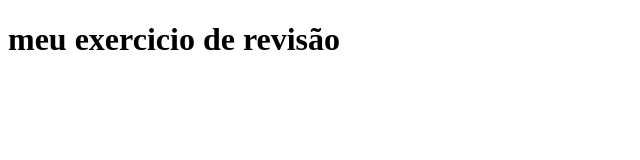
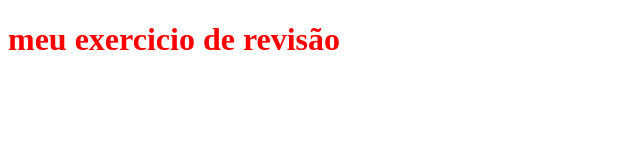
Before and after one commit to Amorim-creator/meu-trabalho-02, a website: page public/index.html in a window 1280 px wide. Shown: the whole page, without its empty margins (0-640 px from the left). Drawn offline with Linux system fonts and the light colour scheme.

Commit message:
meu trabalho em conclusão

```diff
--- a/public/index.html
+++ b/public/index.html
@@ -4,7 +4,7 @@
     <meta charset="UTF-8">
     <meta name="viewport" content="width=device-width, initial-scale=1.0">
     <title>Document</title>
-    <link rel="stylesheet" href="trabalho css">
+    <link rel="stylesheet" href="trabalho.css">
 </head>
 <body>
     <h1>meu exercicio de revisão</h1>
```
